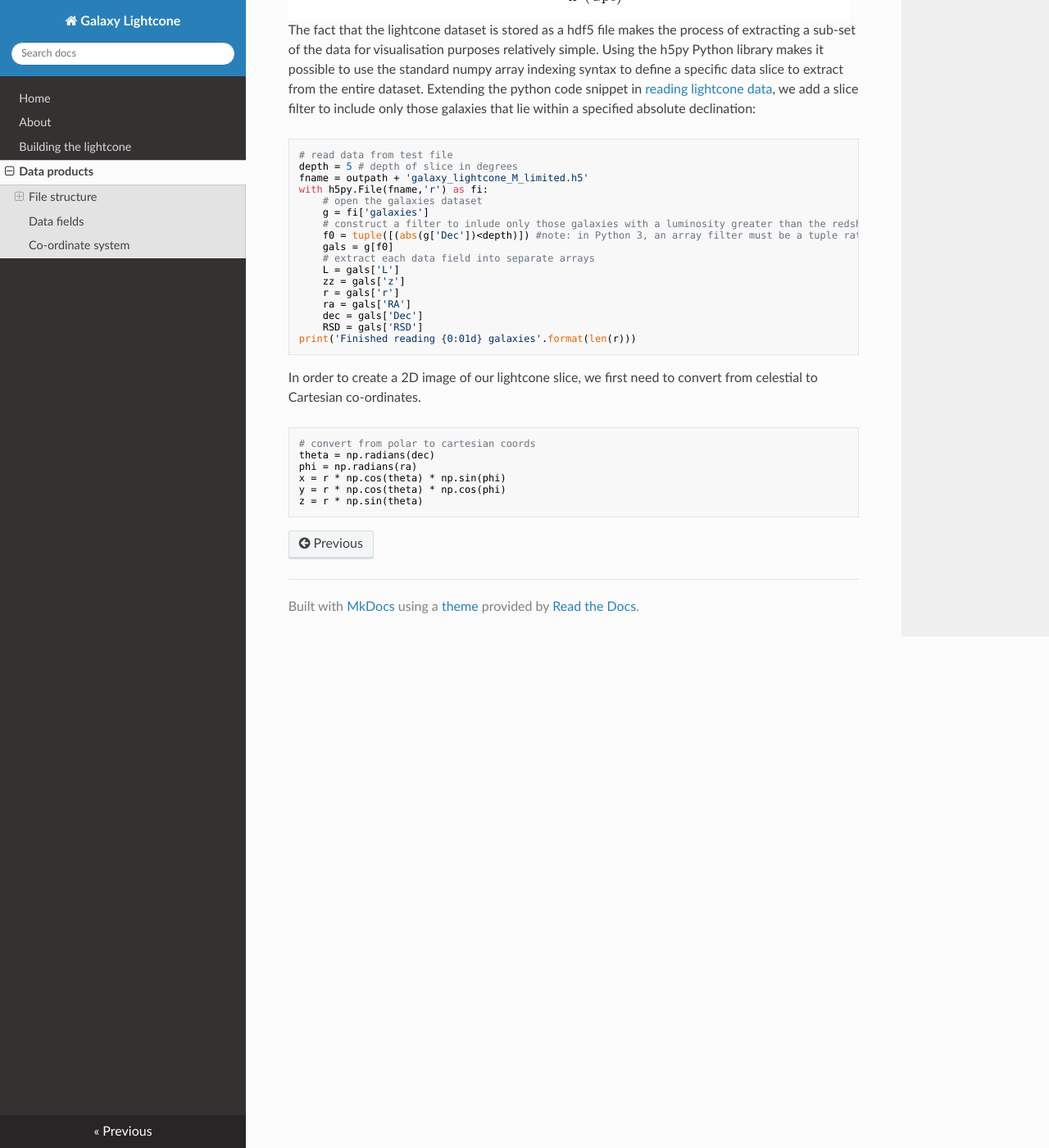
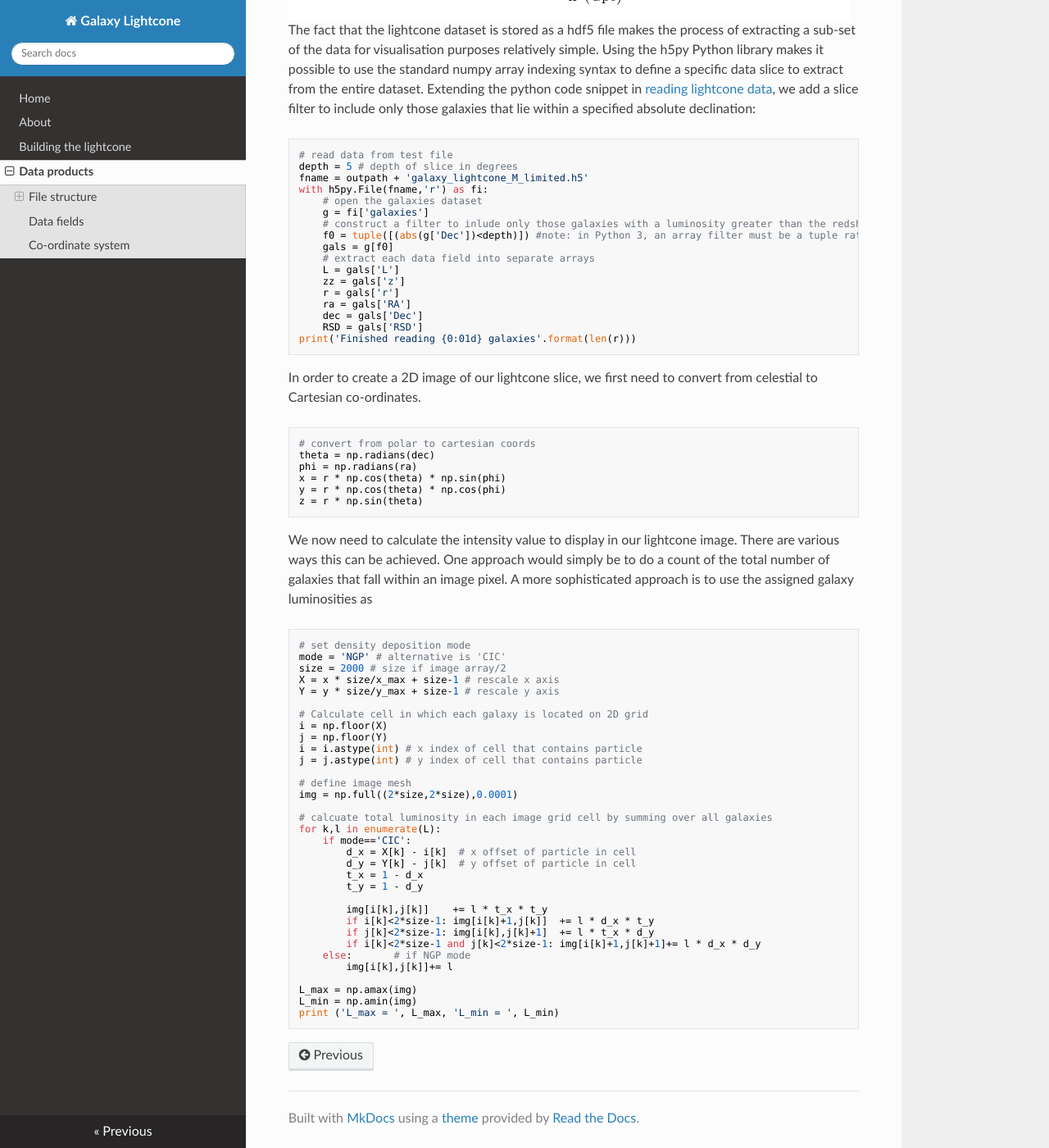
Before and after one commit to rajbooth/Lightcone, an MkDocs documentation site: the page built from docs/data_products.md, in a window 1280 px wide and 1400 px high, scrolled down 3134 px. Shown: the whole window at 82% size. Built offline with MkDocs 1.6.1, drawn with Linux system fonts in a browser that asks for light colours; nearby versions of some CDN libraries; formulas are drawn with MathJax 3.

Commit message:
docs/data_products.md updated from https://stackedit.io/

````diff
--- a/docs/data_products.md
+++ b/docs/data_products.md
@@ -109,11 +109,46 @@ x = r * np.cos(theta) * np.sin(phi)
 y = r * np.cos(theta) * np.cos(phi)
 z = r * np.sin(theta)
 ```
+We now need to calculate the intensity value to display in our lightcone image.  There are various ways this can be achieved.  One approach would simply be to do a count of the total number of galaxies that fall within an image pixel.  A more sophisticated approach is to use the assigned galaxy luminosities as
 
+```python
+# set density deposition mode
+mode = 'NGP' # alternative is 'CIC'
+size = 2000 # size if image array/2
+X = x * size/x_max + size-1 # rescale x axis
+Y = y * size/y_max + size-1 # rescale y axis
 
+# Calculate cell in which each galaxy is located on 2D grid
+i = np.floor(X)
+j = np.floor(Y)
+i = i.astype(int) # x index of cell that contains particle
+j = j.astype(int) # y index of cell that contains particle
+
+# define image mesh
+img = np.full((2*size,2*size),0.0001)
+
+# calcuate total luminosity in each image grid cell by summing over all galaxies
+for k,l in enumerate(L):
+    if mode=='CIC':
+        d_x = X[k] - i[k]  # x offset of particle in cell
+        d_y = Y[k] - j[k]  # y offset of particle in cell
+        t_x = 1 - d_x
+        t_y = 1 - d_y
+
+        img[i[k],j[k]]    += l * t_x * t_y
+        if i[k]<2*size-1: img[i[k]+1,j[k]]  += l * d_x * t_y
+        if j[k]<2*size-1: img[i[k],j[k]+1]  += l * t_x * d_y
+        if i[k]<2*size-1 and j[k]<2*size-1: img[i[k]+1,j[k]+1]+= l * d_x * d_y
+    else:       # if NGP mode
+        img[i[k],j[k]]+= l
+
+L_max = np.amax(img)
+L_min = np.amin(img)
+print ('L_max = ', L_max, 'L_min = ', L_min)
+```
 <!--stackedit_data:
-eyJoaXN0b3J5IjpbLTE0ODY4NzkzOTIsMTY3MTYwNDg4LC0xND
-M1NzU2NjYxLDE5MDAyNTUwODAsMTM4NzQzMzI4MSwtMzYzOTY1
-MjgxLDUyMzMwMDE2LDkwODExOTQyMCwtMTg1NjY3NjAzLC0xOD
-U2Njc2MDMsLTU0ODgwNjQ5Nl19
+eyJoaXN0b3J5IjpbLTg4ODgzNzIwNSwtMTQ4Njg3OTM5MiwxNj
+cxNjA0ODgsLTE0MzU3NTY2NjEsMTkwMDI1NTA4MCwxMzg3NDMz
+MjgxLC0zNjM5NjUyODEsNTIzMzAwMTYsOTA4MTE5NDIwLC0xOD
+U2Njc2MDMsLTE4NTY2NzYwMywtNTQ4ODA2NDk2XX0=
 -->
````
